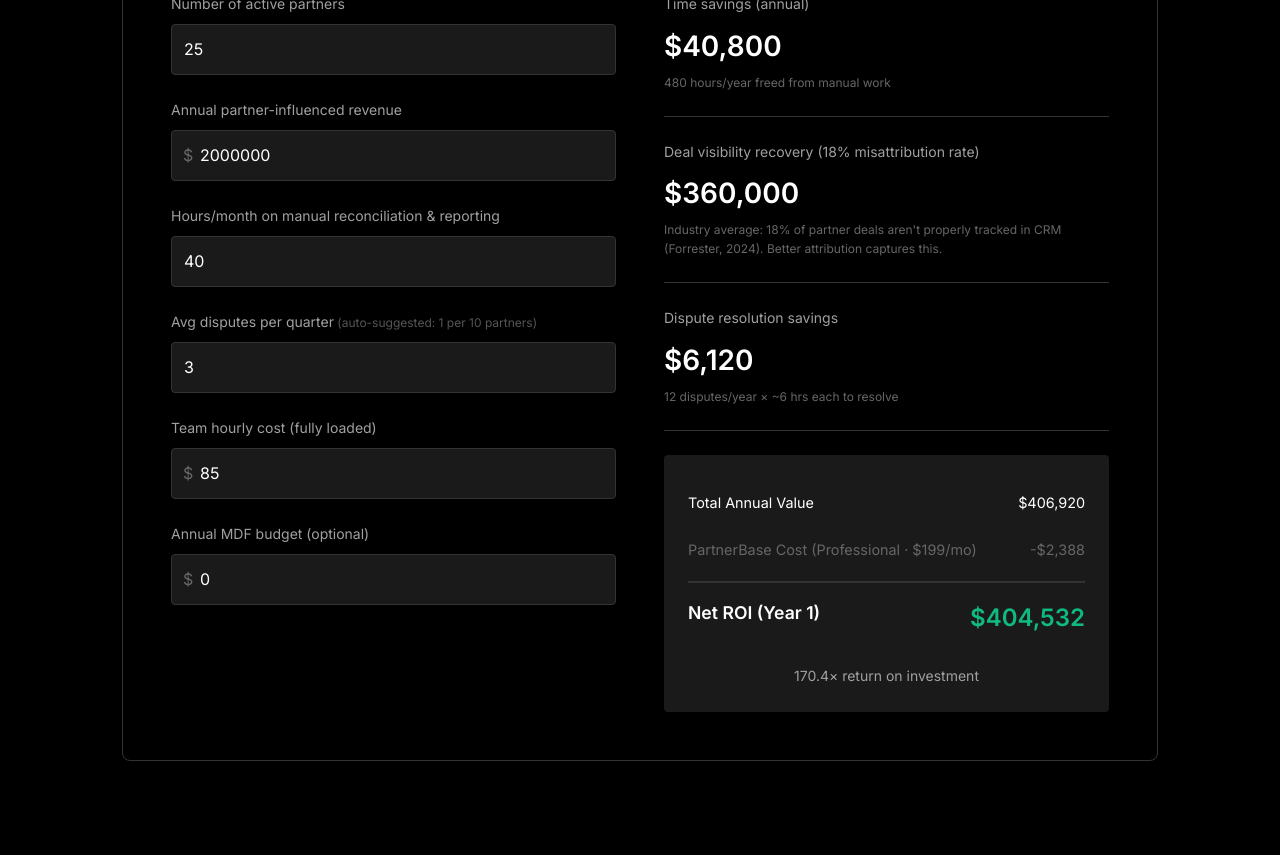
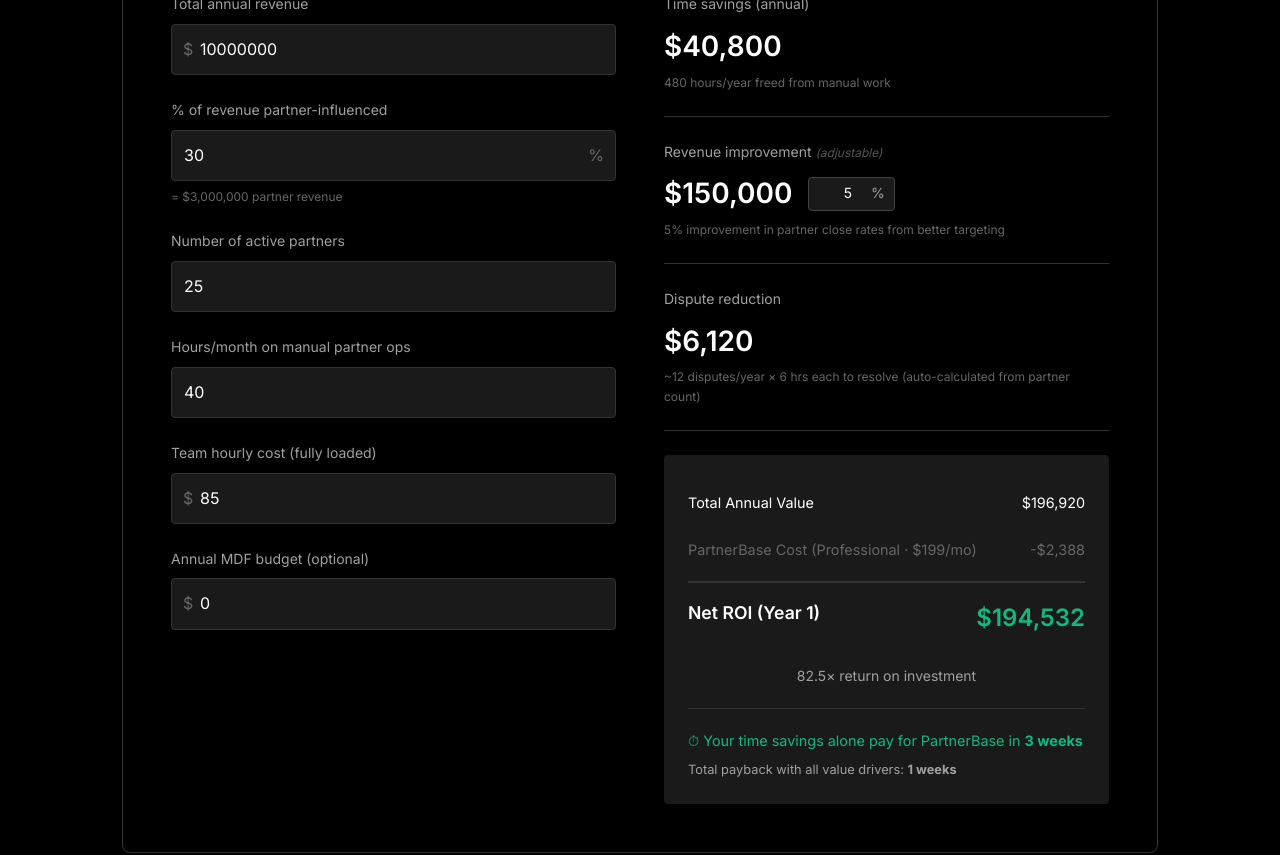
Before and after one commit to dylan3796/partner-attribution-ai, a Next.js app: page / in a window 1280 px wide. Shown: the part 9400-10255 px from the top of the page. Built offline with nearby package versions, Linux system fonts and the light colour scheme; no server answers.

Commit message:
ROI calculator v3: believable model with payback period

```diff
--- a/components/ROICalculator.tsx
+++ b/components/ROICalculator.tsx
@@ -1,24 +1,18 @@
 "use client";
 
-import { useState, useEffect } from "react";
+import { useState } from "react";
 
 export default function ROICalculator() {
+  const [totalARR, setTotalARR] = useState(10000000);
+  const [partnerInfluencedPct, setPartnerInfluencedPct] = useState(30);
   const [partners, setPartners] = useState(25);
-  const [annualPartnerRevenue, setAnnualPartnerRevenue] = useState(2000000);
   const [hoursPerMonth, setHoursPerMonth] = useState(40);
-  const [disputesPerQuarter, setDisputesPerQuarter] = useState(
-    Math.max(1, Math.round(25 / 10))
-  );
   const [hourlyRate, setHourlyRate] = useState(85);
   const [mdfBudget, setMdfBudget] = useState(0);
-  const [disputesManuallyEdited, setDisputesManuallyEdited] = useState(false);
+  const [revenueImprovementPct, setRevenueImprovementPct] = useState(5);
 
-  // Auto-suggest disputes when partners change (unless user has manually overridden)
-  useEffect(() => {
-    if (!disputesManuallyEdited) {
-      setDisputesPerQuarter(Math.max(1, Math.round(partners / 10)));
-    }
-  }, [partners, disputesManuallyEdited]);
+  // Derived
+  const partnerRevenue = totalARR * (partnerInfluencedPct / 100);
 
   // --- Tier logic ---
   const getTier = (p: number) => {
@@ -30,18 +24,25 @@ export default function ROICalculator() {
 
   // --- Value drivers ---
   const timeSavings = hoursPerMonth * 12 * hourlyRate;
-  const dealVisibilityRecovery = annualPartnerRevenue * 0.18;
-  const disputeResolutionSavings = disputesPerQuarter * 4 * 6 * hourlyRate;
-  const mdfEfficiencyGain = mdfBudget > 0 ? mdfBudget * 0.2 : 0;
+  const revenueImprovement = partnerRevenue * (revenueImprovementPct / 100);
+  const disputesPerYear = Math.max(1, Math.round(partners / 10)) * 4;
+  const disputeResolutionSavings =
+    Math.max(1, Math.round(partners / 10)) * 4 * 6 * hourlyRate;
+  const mdfEfficiencyGain = mdfBudget > 0 ? mdfBudget * 0.15 : 0;
 
   const totalAnnualValue =
-    timeSavings + dealVisibilityRecovery + disputeResolutionSavings + mdfEfficiencyGain;
+    timeSavings + revenueImprovement + disputeResolutionSavings + mdfEfficiencyGain;
   const costPerYear = tier.annual;
   const netROI = totalAnnualValue - costPerYear;
   const roiMultiple = (totalAnnualValue / costPerYear).toFixed(1);
 
-  const fmt = (n: number) =>
-    "$" + Math.round(n).toLocaleString("en-US");
+  // Payback periods (in weeks)
+  const timeSavingsPaybackWeeks =
+    timeSavings > 0 ? Math.round((costPerYear / timeSavings) * 52) : null;
+  const totalPaybackWeeks =
+    totalAnnualValue > 0 ? Math.round((costPerYear / totalAnnualValue) * 52) : null;
+
+  const fmt = (n: number) => "$" + Math.round(n).toLocaleString("en-US");
 
   return (
     <div className="roi-calculator">
@@ -49,6 +50,40 @@ export default function ROICalculator() {
         {/* Left: Inputs */}
         <div className="roi-inputs">
           <h3>Your Partnership Program</h3>
+
+          <div className="input-group">
+            <label>Total annual revenue</label>
+            <div className="input-prefix-wrap">
+              <span className="input-prefix">$</span>
+              <input
+                type="number"
+                value={totalARR}
+                onChange={(e) => setTotalARR(Math.max(0, Number(e.target.value)))}
+                min="0"
+                step="1000000"
+              />
+            </div>
+          </div>
+
+          <div className="input-group">
+            <label>% of revenue partner-influenced</label>
+            <div className="input-suffix-wrap">
+              <input
+                type="number"
+                value={partnerInfluencedPct}
+                onChange={(e) =>
+                  setPartnerInfluencedPct(
+                    Math.min(100, Math.max(0, Number(e.target.value)))
+                  )
+                }
+                min="0"
+                max="100"
+                step="1"
+              />
+              <span className="input-suffix">%</span>
+            </div>
+            <div className="input-derived">= {fmt(partnerRevenue)} partner revenue</div>
+          </div>
 
           <div className="input-group">
             <label>Number of active partners</label>
@@ -62,23 +97,7 @@ export default function ROICalculator() {
           </div>
 
           <div className="input-group">
-            <label>Annual partner-influenced revenue</label>
-            <div className="input-prefix-wrap">
-              <span className="input-prefix">$</span>
-              <input
-                type="number"
-                value={annualPartnerRevenue}
-                onChange={(e) =>
-                  setAnnualPartnerRevenue(Math.max(0, Number(e.target.value)))
-                }
-                min="0"
-                step="100000"
-              />
-            </div>
-          </div>
-
-          <div className="input-group">
-            <label>Hours/month on manual reconciliation &amp; reporting</label>
+            <label>Hours/month on manual partner ops</label>
             <input
               type="number"
               value={hoursPerMonth}
@@ -89,31 +108,13 @@ export default function ROICalculator() {
           </div>
 
           <div className="input-group">
-            <label>
-              Avg disputes per quarter
-              <span className="label-hint"> (auto-suggested: 1 per 10 partners)</span>
-            </label>
-            <input
-              type="number"
-              value={disputesPerQuarter}
-              onChange={(e) => {
-                setDisputesManuallyEdited(true);
-                setDisputesPerQuarter(Math.max(0, Number(e.target.value)));
-              }}
-              min="0"
-            />
-          </div>
-
-          <div className="input-group">
             <label>Team hourly cost (fully loaded)</label>
             <div className="input-prefix-wrap">
               <span className="input-prefix">$</span>
               <input
                 type="number"
                 value={hourlyRate}
-                onChange={(e) =>
-                  setHourlyRate(Math.max(1, Number(e.target.value)))
-                }
+                onChange={(e) => setHourlyRate(Math.max(1, Number(e.target.value)))}
                 min="1"
                 step="5"
               />
@@ -127,9 +128,7 @@ export default function ROICalculator() {
               <input
                 type="number"
                 value={mdfBudget}
-                onChange={(e) =>
-                  setMdfBudget(Math.max(0, Number(e.target.value)))
-                }
+                onChange={(e) => setMdfBudget(Math.max(0, Number(e.target.value)))}
                 min="0"
                 step="10000"
               />
@@ -151,20 +150,39 @@ export default function ROICalculator() {
 
           <div className="roi-metric">
             <div className="metric-label">
-              Deal visibility recovery (18% misattribution rate)
+              Revenue improvement{" "}
+              <span className="label-adjustable">(adjustable)</span>
             </div>
-            <div className="metric-value">{fmt(dealVisibilityRecovery)}</div>
+            <div className="metric-value-row">
+              <div className="metric-value">{fmt(revenueImprovement)}</div>
+              <div className="metric-pct-input">
+                <input
+                  type="number"
+                  value={revenueImprovementPct}
+                  onChange={(e) =>
+                    setRevenueImprovementPct(
+                      Math.min(50, Math.max(0.1, Number(e.target.value)))
+                    )
+                  }
+                  min="0.1"
+                  max="50"
+                  step="0.5"
+                />
+                <span className="pct-label">%</span>
+              </div>
+            </div>
             <div className="metric-detail">
-              Industry average: 18% of partner deals aren&apos;t properly tracked in CRM
-              (Forrester, 2024). Better attribution captures this.
+              {revenueImprovementPct}% improvement in partner close rates from better
+              targeting
             </div>
           </div>
 
           <div className="roi-metric">
-            <div className="metric-label">Dispute resolution savings</div>
+            <div className="metric-label">Dispute reduction</div>
             <div className="metric-value">{fmt(disputeResolutionSavings)}</div>
             <div className="metric-detail">
-              {disputesPerQuarter * 4} disputes/year × ~6 hrs each to resolve
+              ~{disputesPerYear} disputes/year × 6 hrs each to resolve (auto-calculated
+              from partner count)
             </div>
           </div>
 
@@ -173,7 +191,7 @@ export default function ROICalculator() {
               <div className="metric-label">MDF efficiency improvement</div>
               <div className="metric-value">{fmt(mdfEfficiencyGain)}</div>
               <div className="metric-detail">
-                20% of MDF typically goes to underperformers without attribution data
+                15% of MDF typically goes to underperformers without attribution data
               </div>
             </div>
           )}
@@ -194,6 +212,21 @@ export default function ROICalculator() {
               <span className="highlight">{fmt(netROI)}</span>
             </div>
             <div className="roi-multiple">{roiMultiple}× return on investment</div>
+
+            <div className="payback-section">
+              <div className="payback-primary">
+                ⏱ Your time savings alone pay for PartnerBase in{" "}
+                <strong>
+                  {timeSavingsPaybackWeeks !== null ? timeSavingsPaybackWeeks : "—"} weeks
+                </strong>
+              </div>
+              <div className="payback-secondary">
+                Total payback with all value drivers:{" "}
+                <strong>
+                  {totalPaybackWeeks !== null ? totalPaybackWeeks : "—"} weeks
+                </strong>
+              </div>
+            </div>
           </div>
         </div>
       </div>
@@ -230,9 +263,10 @@ export default function ROICalculator() {
           margin-bottom: 0.5rem;
         }
 
-        .label-hint {
+        .input-derived {
           font-size: 0.75rem;
-          color: #555;
+          color: #666;
+          margin-top: 0.35rem;
         }
 
         .input-prefix-wrap {
@@ -251,6 +285,24 @@ export default function ROICalculator() {
 
         .input-prefix-wrap input {
           padding-left: 1.75rem !important;
+        }
+
+        .input-suffix-wrap {
+          position: relative;
+          display: flex;
+          align-items: center;
+        }
+
+        .input-suffix {
+          position: absolute;
+          right: 0.75rem;
+          color: #666;
+          font-size: 1rem;
+          pointer-events: none;
+        }
+
+        .input-suffix-wrap input {
+          padding-right: 1.75rem !important;
         }
 
         .input-group input {
@@ -281,10 +333,52 @@ export default function ROICalculator() {
           margin-bottom: 0.5rem;
         }
 
+        .label-adjustable {
+          font-size: 0.75rem;
+          color: #555;
+          font-style: italic;
+        }
+
+        .metric-value-row {
+          display: flex;
+          align-items: center;
+          gap: 1rem;
+          margin-bottom: 0.25rem;
+        }
+
         .metric-value {
           font-size: 1.75rem;
           font-weight: 600;
           margin-bottom: 0.25rem;
+        }
+
+        .metric-value-row .metric-value {
+          margin-bottom: 0;
+        }
+
+        .metric-pct-input {
+          display: flex;
+          align-items: center;
+          gap: 0.25rem;
+          background: #1a1a1a;
+          border: 1px solid #444;
+          border-radius: 4px;
+          padding: 0.3rem 0.6rem;
+        }
+
+        .metric-pct-input input {
+          width: 3rem;
+          background: transparent;
+          border: none;
+          color: #fff;
+          font-size: 0.875rem;
+          text-align: right;
+          outline: none;
+        }
+
+        .pct-label {
+          font-size: 0.875rem;
+          color: #a0a0a0;
         }
 
         .metric-detail {
@@ -330,6 +424,23 @@ export default function ROICalculator() {
           color: #a0a0a0;
         }
 
+        .payback-section {
+          margin-top: 1.25rem;
+          padding-top: 1.25rem;
+          border-top: 1px solid #333;
+        }
+
+        .payback-primary {
+          font-size: 0.9rem;
+          color: #10b981;
+          margin-bottom: 0.5rem;
+        }
+
+        .payback-secondary {
+          font-size: 0.8rem;
+          color: #a0a0a0;
+        }
+
         @media (max-width: 768px) {
           .roi-calculator {
             padding: 2rem 1.5rem;
```
